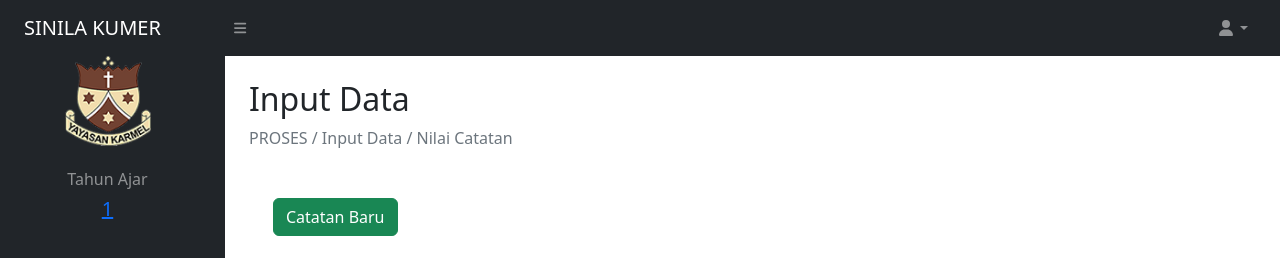
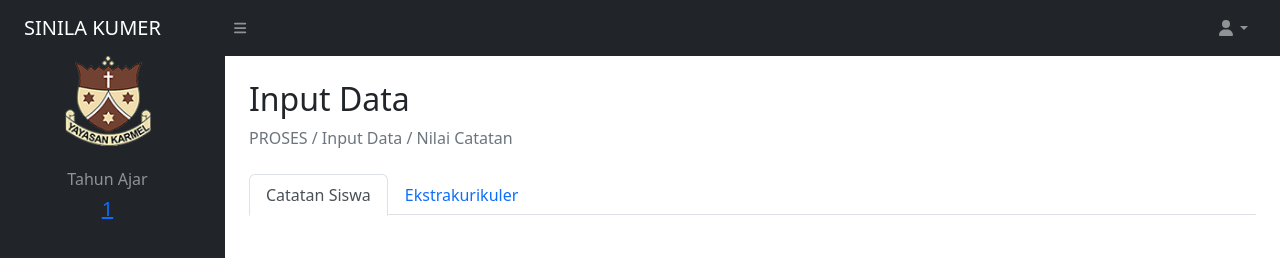
Before and after one commit to mukijo-r/sinila, a PHP site: page /tcpdf/input_nilai_catatan.php in a window 1280 px wide. Shown: the top 258 px of the page. Run offline with PHP 8.4, Linux system fonts and the light colour scheme; the visitor is signed in with stand-in values (Sample User, id 1); data that the repository does not hold is empty; some libraries are stand-ins or nearby versions.

Commit message:
memperbaiki fungsi

```diff
--- a/input_nilai_catatan.php
+++ b/input_nilai_catatan.php
@@ -36,7 +36,16 @@ $namaUser = $rowUser['nama_lengkap'];
                         <ol class="breadcrumb mb-4">
                             <li class="breadcrumb-item active">PROSES / Input Data / Nilai Catatan</li>
                         </ol>
-                        <br>
+                        <ul class="nav nav-tabs">
+                        <li class="nav-item">
+                            <a class="nav-link active" aria-current="page" href="#">Catatan Siswa</a>
+                        </li>
+                        </li>
+                        <li class="nav-item">
+                            <a class="nav-link" href="input_nilai_catatan_ekstrakurikuler.php">Ekstrakurikuler</a>
+                        </li>
+                        </ul>
+                        <br><br>
                         <div class="container-fluid px-4">
                             <div class="row">
                                 <div class="col-md-2">
```
Also changed, not shown: input_naik_kelas.php (+9 -2 lines).
